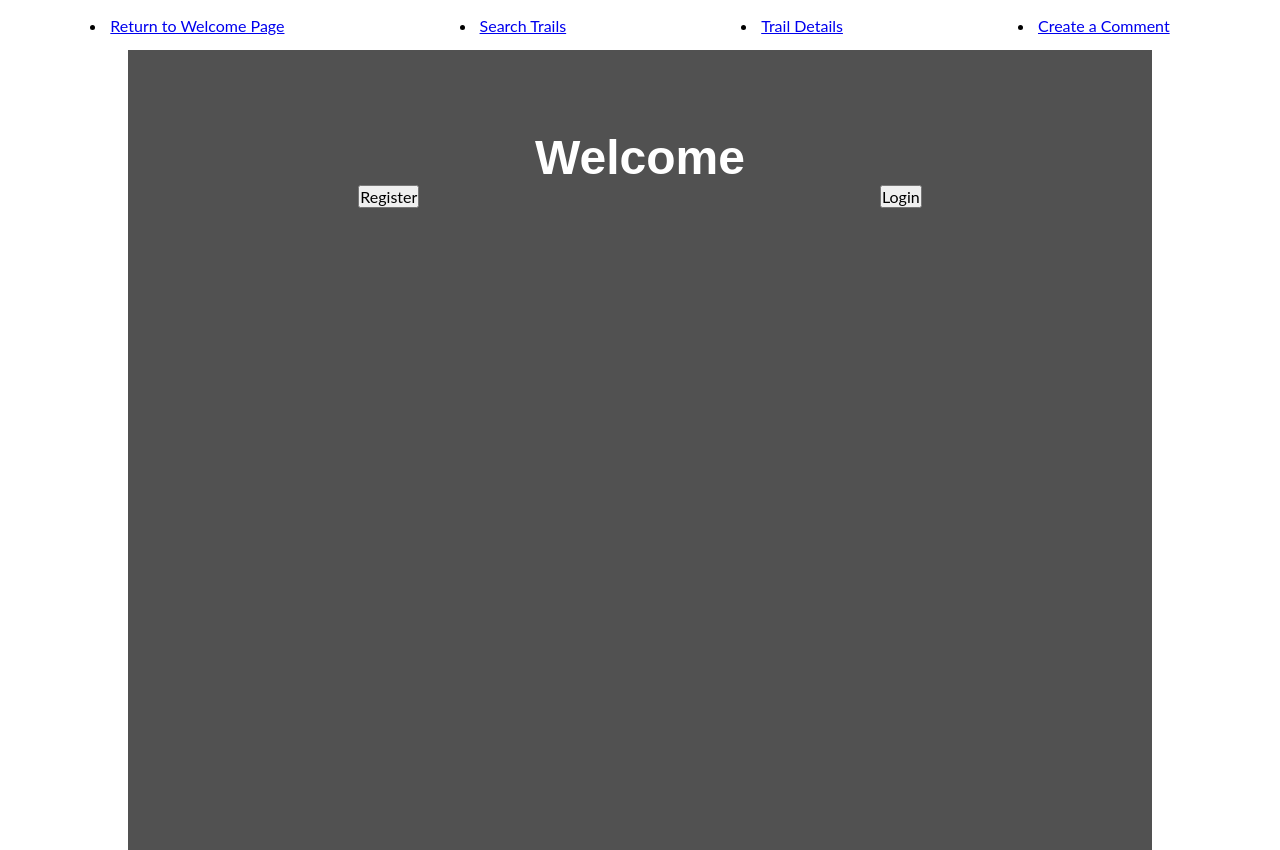
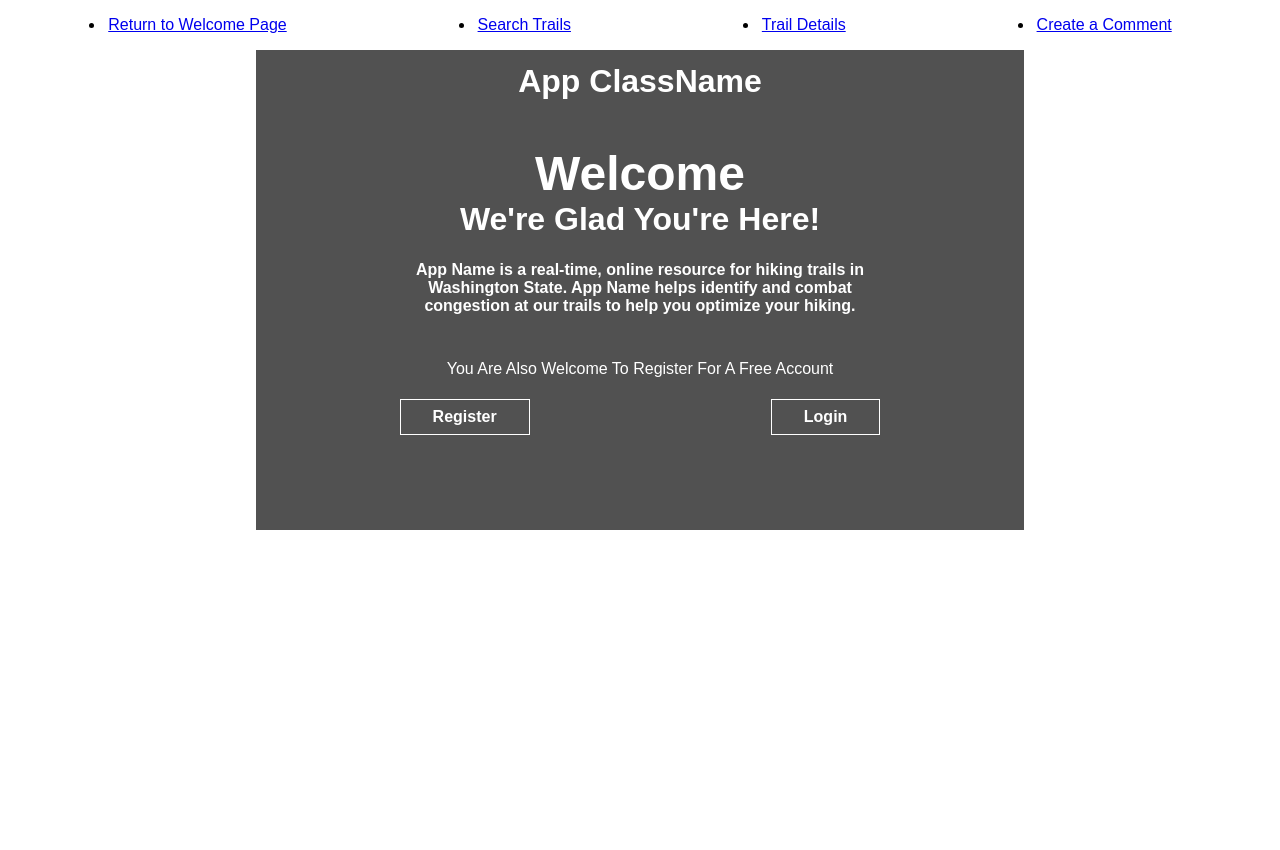
Before and after one commit to jcahill53/hiking-trail-app, a React (Create React App) app in the folder src/resource/hiking-trail/: page / in a window 1280 px wide. After the commit the page ends 800 px from the top, so only its background shows below. Built offline with nearby package versions, Linux system fonts and the light colour scheme.

Commit message:
Push initial setup of React App

```diff
--- a/src/resource/hiking-trail/src/App.css
+++ b/src/resource/hiking-trail/src/App.css
@@ -2,7 +2,7 @@
 * {
   margin: 0;
   padding: 0;
-  font-family: 'Lato', sans-serif;
+  font-family: 'Oswald', sans-serif;
   box-sizing: border-box;
   font-size: 100%;
 }
@@ -120,11 +120,11 @@ html, body {
 
 
 .welcome {
-  width: 80%;
-  height: 50rem;
-  margin-left: 10%;
+  width: 60%;
+  height: 30rem;
+  margin-left: 20%;
   text-align: center;
-  padding-top: 5rem;
+  padding-top: 1%;
   background-color: rgb(81, 81, 81);
   color: #FFFFFF;
 }
@@ -134,6 +134,45 @@ html, body {
   font-family: 'Oswald', sans-serif;
   font-size: 3rem;
   text-transform: capitalize;
+  padding-top: 3%;
+}
+
+.welcome  h2 {
+
+  font-family: 'Oswald', sans-serif;
+  font-size: 2rem;
+  text-transform: capitalize;
+  padding-bottom: 3%;
+}
+
+.welcome h3 {
+
+  font-family: 'Oswald', sans-serif;
+  font-size: 1rem;
+  color: #FFFFFF;
+
+}
+
+.welcome p {
+
+  font-family: 'Oswald', sans-serif;
+  font-size: 1rem;
+  text-transform: capitalize;
+  color: #FFFFFF;
+  padding: 3%;
+}
+
+.register {
+  padding: 3%;
+}
+
+.welcome-button  {
+  border: 1px solid #FFFFFF;
+  background-color: transparent;
+  font-family: 'Oswald', sans-serif;
+  color: #FFFFFF;
+  font-weight: bold;
+ padding: .5rem 2rem;
 }
 
 /* Login Form */
--- a/src/resource/hiking-trail/src/App.js
+++ b/src/resource/hiking-trail/src/App.js
@@ -22,15 +22,24 @@ function App() {
     return (
       <>
         <NavBar />
-        <main>
+        <main className="">
 
-          <section className="welcome full-height">
+          <section className="welcome">
             <div>
+              <h2>App className</h2>
               <h1 className="">Welcome</h1>
+              <h2>We're glad you're here!</h2>
+              <h3>App Name is a real-time, online resource for hiking trails in</h3>
+              <h3>Washington State.  App Name helps identify and combat</h3>
+              <h3>congestion at our trails to help you optimize your hiking.</h3>
+
             </div>
-            <div className="row">
-              <Link to={`/register`}><button className="btn-standard" >Register</button></Link>
-              <Link to={`/login`}><button className="btn-standard" >Login</button></Link>
+            <div className="register">
+              <p> You are also welcome to register for a free account</p>
+              <div className="row">
+                <Link to={`/register`}><button className="welcome-button">Register</button></Link>
+                <Link to={`/login`}><button className="welcome-button">Login</button></Link>
+              </div>
             </div>
           </section>
         </main>
```
Also changed, not shown: src/resource/hiking-trail/src/components/Welcome.jsx (deleted, +0 -13 lines).
